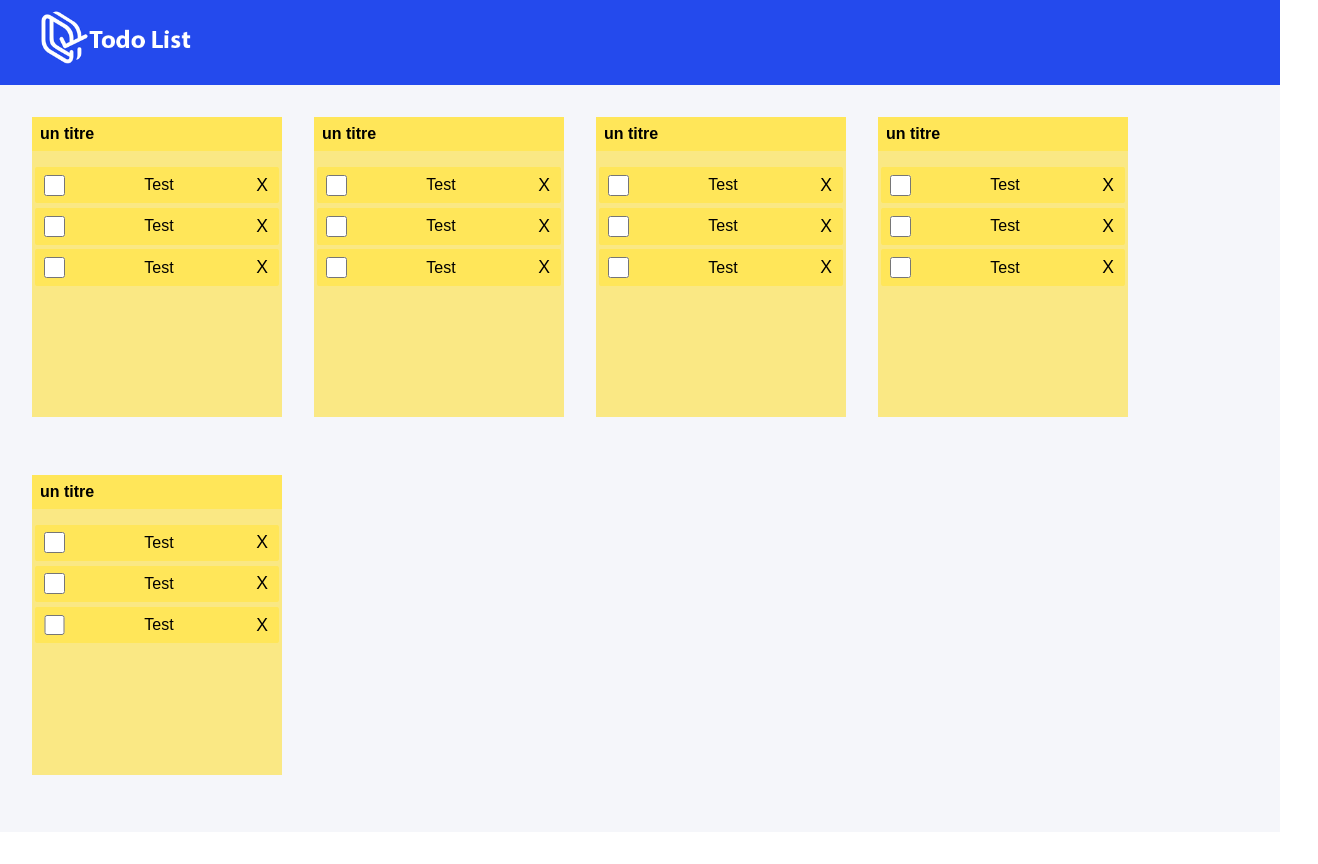
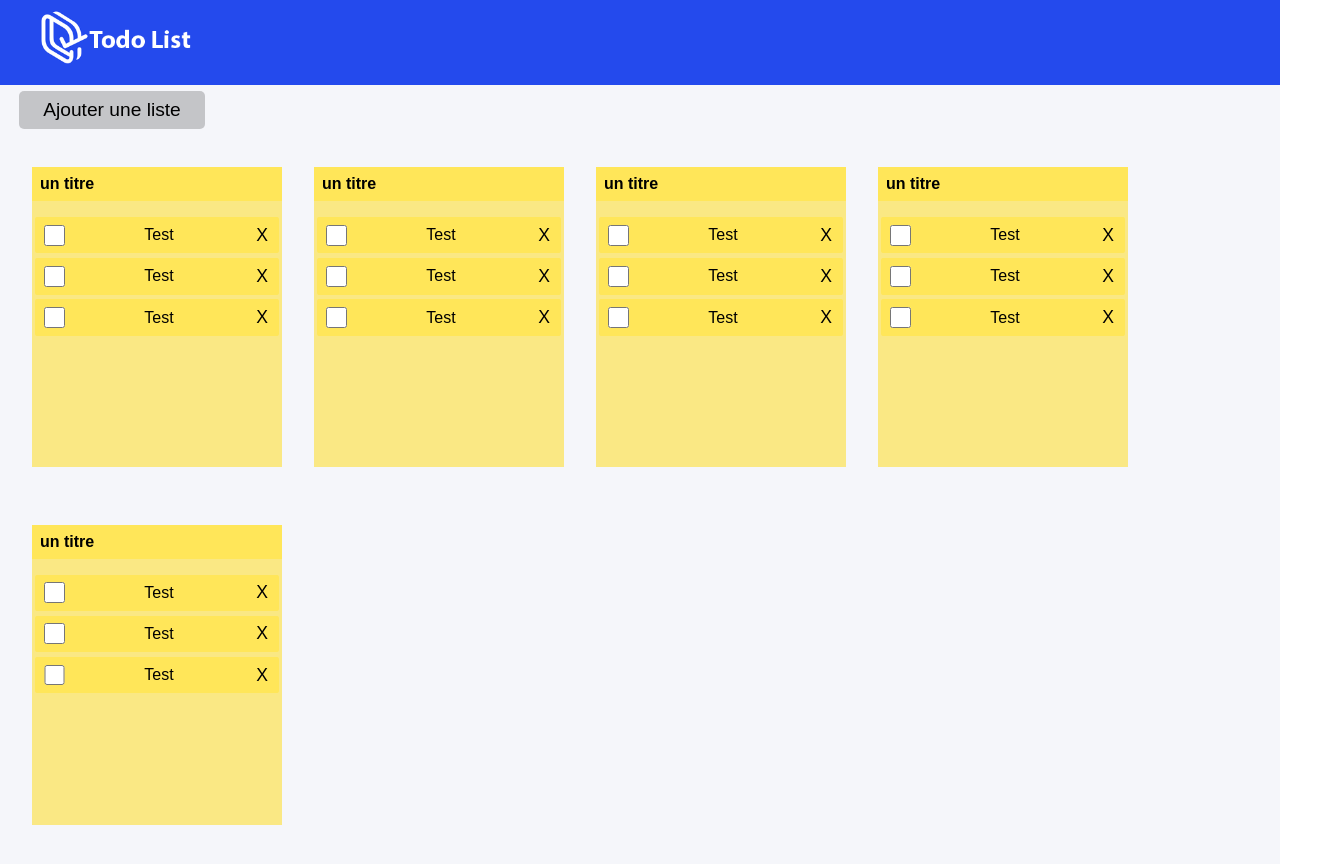
Before and after one commit to ThomasBrossier/TodoList-ReactJS, a React (Create React App) app: page / in a window 1280 px wide. Shown: the top 864 px of the page, 1318 px wide, since content can reach past the window. Before the commit the page ends 832 px from the top, so only its background shows below. Built offline with nearby package versions, Linux system fonts and the light colour scheme.

Commit message:
TopBar on Main view + create AddList Button

```diff
--- /dev/null
+++ b/src/components/TodoList/TopBar.jsx
@@ -0,0 +1,12 @@
+import React from 'react'
+import style from './topBar.module.scss'
+
+const TopBar = () => {
+  return (
+    <div className={style.wrapper}>
+            <button type="button" className={style.addListButton}>Ajouter une liste</button>
+    </div>
+  )
+}
+
+export default TopBar
--- /dev/null
+++ b/src/components/TodoList/topBar.module.scss
@@ -0,0 +1,22 @@
+.wrapper{
+    height: 50px;
+    width: 100%;
+    display: inline-flex;
+    justify-content: flex-start;
+    align-items: center;
+    padding: 0 1.2rem;
+    .addListButton{
+        padding: 0.5rem 1.5rem;
+        font-size: 1.2rem;
+        background-color: rgba(0,0,0,0.2);
+        border-radius: 5px;
+        border: 0;
+        &:hover{
+            box-shadow: 0px 10px 20px 5px rgba(0, 0, 0, 0.5);
+            transform: translateY(-1px);
+            background-color: rgba(0,0,0,1);
+            color:var(--font-light);
+            cursor: pointer;
+        }
+    }
+}
--- a/src/views/Main.jsx
+++ b/src/views/Main.jsx
@@ -1,14 +1,20 @@
 import React from 'react'
 import style from './main.module.scss'
 import TodoList from '../components/todoList/TodoList'
+import TopBar from '../components/todoList/TopBar'
 const Main = () => {
   return (
     <div className={style.container}>
+      <div >
+         <TopBar/>
+      </div>
+     <div className={style.board}>
       <TodoList title="un titre"/>
       <TodoList title="un titre"/>
       <TodoList title="un titre"/>
       <TodoList title="un titre"/>
       <TodoList title="un titre"/>
+      </div>
     </div>
   )
 }
--- a/src/views/main.module.scss
+++ b/src/views/main.module.scss
@@ -1,4 +1,8 @@
 .container{
+    display: flex;
+    flex-flow: column;
+}
+.board{
     background-color: var(--light);
     min-height:calc(100vh - 85px);
     display: flex;
```
